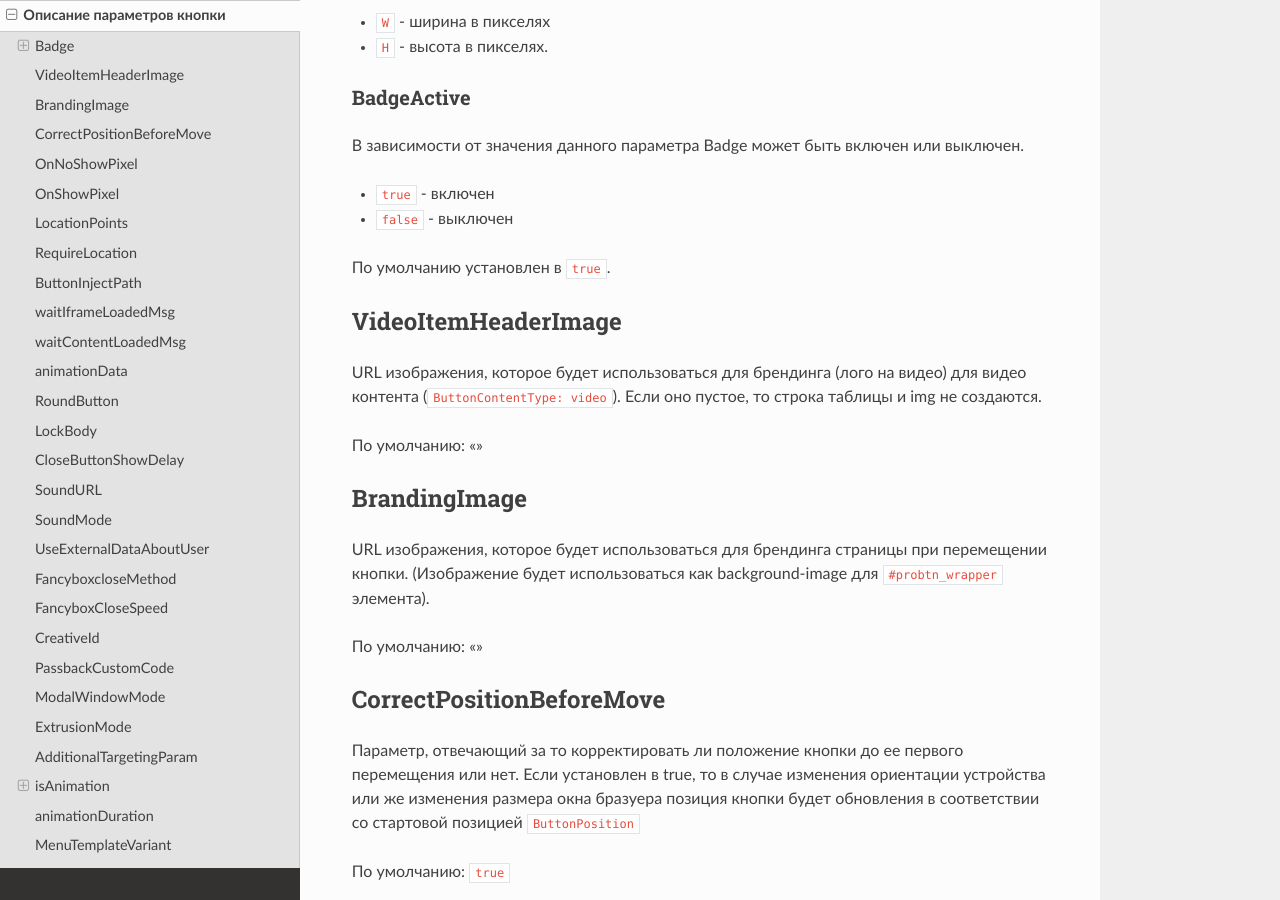
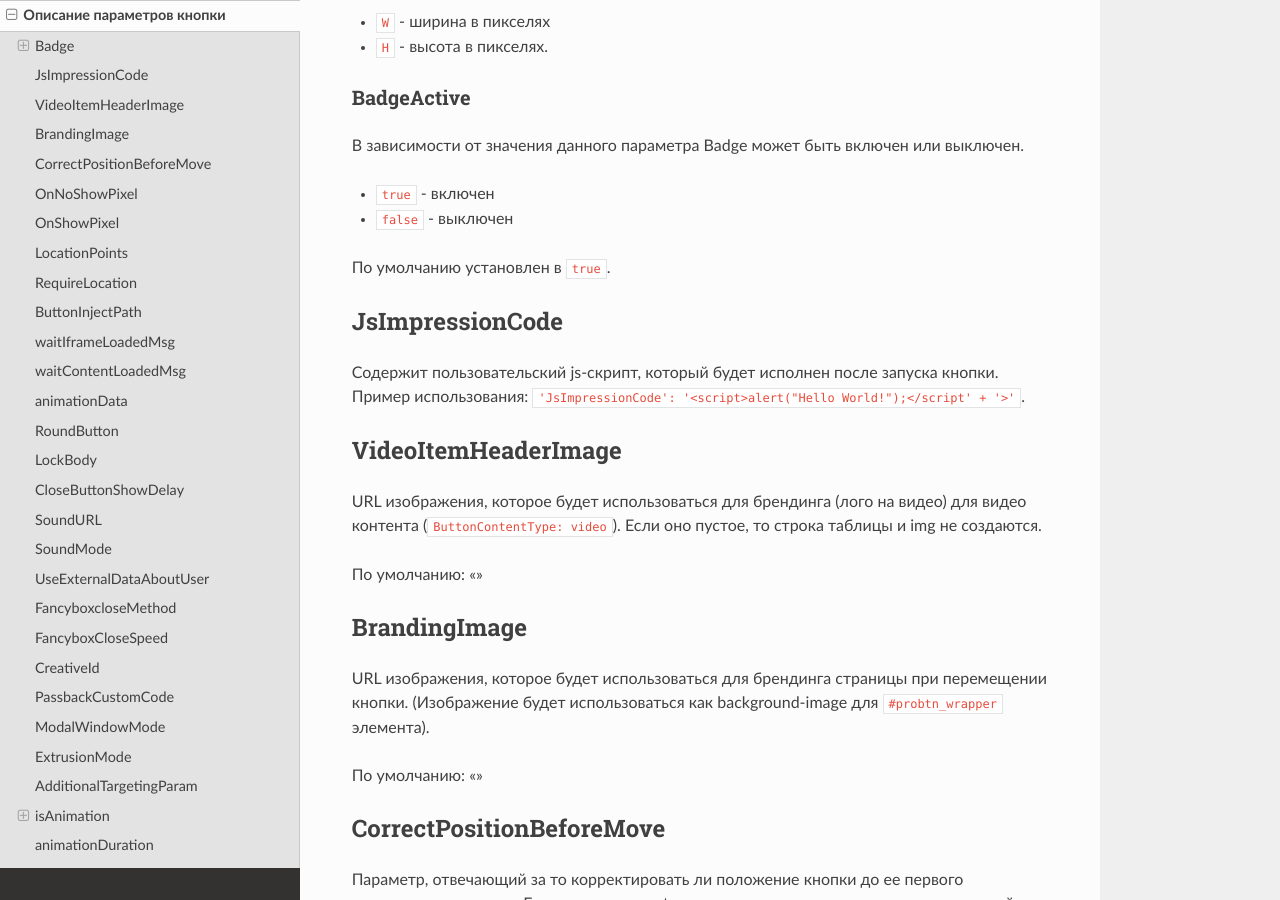
Before and after one commit to probtn/docs, a Sphinx documentation site: the page built from docs/webparams.rst, in a window 1280 px wide and 900 px high, scrolled down 1311 px. Built offline with Sphinx 7.4.7 and the Read the Docs theme 2.0.0, drawn with Linux system fonts in a browser that asks for light colours.

Commit message:
"JsImpressionCode" parameter was added

```diff
--- a/docs/webparams.rst
+++ b/docs/webparams.rst
@@ -56,6 +56,13 @@ BadgeActive
 - ``false`` - выключен
 
 По умолчанию установлен в ``true``.
+
+JsImpressionCode
+----------------------------------
+
+Содержит пользовательский js-скрипт, который будет исполнен после запуска кнопки.
+Пример использования:
+``'JsImpressionCode': '<script>alert("Hello World!");</script' + '>'``.
 
 VideoItemHeaderImage
 ----------------------------------
```
Also changed, not shown: 5 other files.
